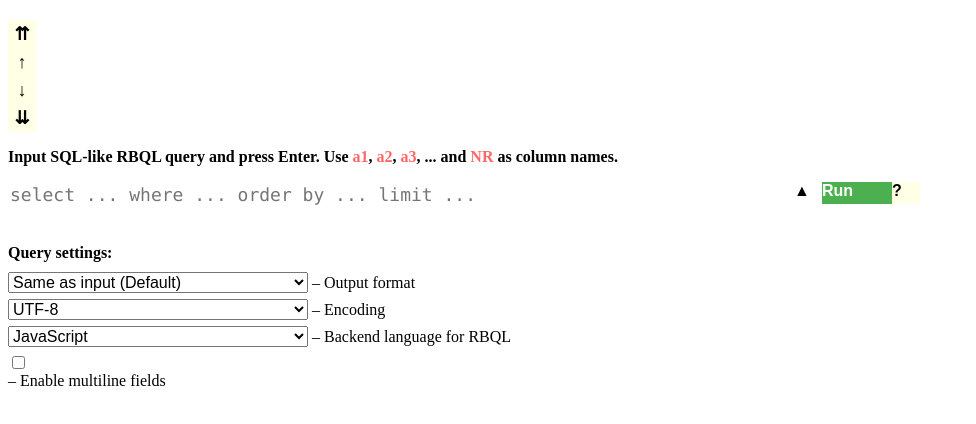
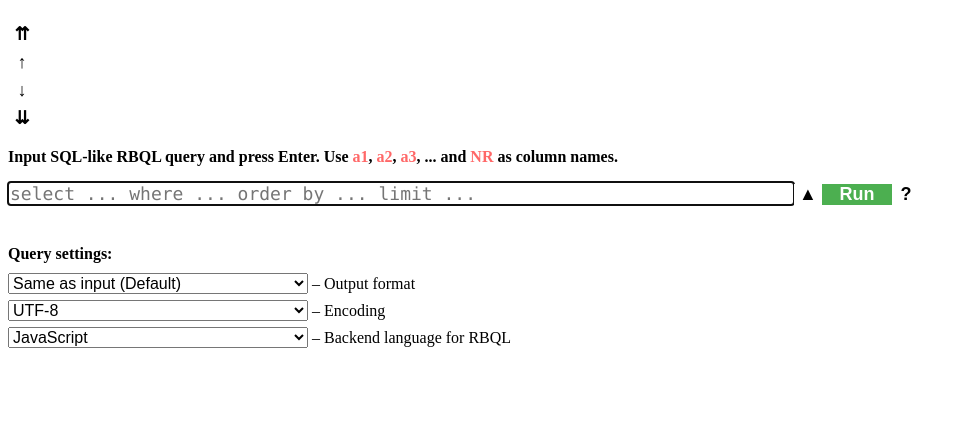
Before and after one commit to mechatroner/vscode_rainbow_csv, a website: page rbql_client.html in a window 1280 px wide. Shown: the whole page, without its empty margins (0-976 px from the left). Drawn offline with Linux system fonts and the light colour scheme.

Commit message:
cosmetic

```diff
--- a/extension.js
+++ b/extension.js
@@ -417,7 +417,7 @@ function show_rainbow_off_status_bar_button() {
 function show_rbql_status_bar_button() {
     if (!rbql_status_bar_button)
         rbql_status_bar_button = vscode.window.createStatusBarItem(vscode.StatusBarAlignment.Left);
-    rbql_status_bar_button.text = 'RBQL';
+    rbql_status_bar_button.text = 'Query';
     rbql_status_bar_button.tooltip = 'Click to run SQL-like RBQL query';
     rbql_status_bar_button.command = 'extension.RBQL';
     rbql_status_bar_button.show();
--- a/rbql_client.html
+++ b/rbql_client.html
@@ -19,26 +19,6 @@ table {
 td {
     padding: 3px 8px;
 }
-
-input {
-    margin-right: 0px;
-    font-size: 18px !important;
-    vertical-align: bottom;
-    font-family: Consolas, Monaco, monospace;
-    height: 100%;
-    border:none;
-    outline:none;
-    display: flex;
-    padding-left: 2px;
-    background-color: #DDDDDD;
-    caret-color: #000000;
-}
-
-input:focus {
-    outline:none;
-    background-color: #FFFFFF;
-}
-
 
 select {
     margin-bottom: 6px;
@@ -62,61 +42,64 @@ select {
     margin-top: 20px;
 }
 
+
+
+#rbql_input {
+    margin: 0px;
+    font-size: 18px !important;
+    font-family: Consolas, Monaco, monospace;
+    padding-left: 2px;
+    background-color: #DDDDDD;
+    caret-color: #000000;
+    display: inline-block;
+    border-width: 0px;
+}
+
 #help_btn {
     margin: 0px;
     width: 28px;
-    background-color: #FFFFE6;
-    display: inline-block;
-    border:none;
-    outline:none;
-    /*font-size: 18px !important;*/
+    background-color: #FFFFFF;
+    font-size: 18px !important;
     color: black;
-    height: 100%;
-    min-height: 100%;
-    cursor:pointer;
     font-weight: bold;
     padding: 0px;
-    display: flex;
-    flex-direction: column;
+    display: inline-block;
+    border-width: 0px;
 }
 
 #rbql_history_btn {
     margin: 0px;
     width: 28px;
     background-color: #FFFFFF;
+    font-size: 18px !important;
+    color: black;
+    font-weight: bold;
+    padding: 0px;
     display: inline-block;
-    border:none;
-    outline:none;
-    /*font-size: 18px !important;*/
-    color: black;
-    height: 100%;
-    min-height: 100%;
-    font-weight: bold;
-    margin-left: 0px;
-    padding: 0px;
-    display: flex;
-    flex-direction: column;
+    border-width: 0px;
 }
 
 #rbql_run_btn {
     margin: 0px;
     width: 70px;
     background-color: #4CAF50;
-    display: inline-block;
-    border:none;
-    outline:none;
-    /*font-size: 18px !important;*/
+    font-size: 18px !important;
     color: white;
-    height: 100%;
-    min-height: 100%;
-    cursor:pointer;
     font-weight: bold;
     padding: 0px;
-    display: flex;
-    flex-direction: column;
+    display: inline-block;
+    border-width: 0px;
+}
+
+#rbql_input:focus {
+    background-color: #FFFFFF;
 }
 
 #rbql_history_btn:hover {
+    background-color: #DDDDDD;
+}
+
+#help_btn:hover {
     background-color: #DDDDDD;
 }
 
@@ -128,13 +111,16 @@ select {
 .navig_button_new {
     font-size: 18px !important;
     width: 28px;
-    background-color: #FFFFE6;
+    background-color: #FFFFFF;
     border:none;
     font-size: 18px !important;
     color: black;
     height: 28px;
-    cursor:pointer;
     font-weight: bold;
+}
+
+.navig_button_new:hover {
+    background-color: #DDDDDD;
 }
 
 #navig_bar {
@@ -157,11 +143,6 @@ select {
     width: 100%;
     display: flex;
     flex-direction: column-reverse;
-}
-
-#query_group {
-    height: 22px;
-    display: flex; /*equal height for children*/
 }
 
 #rbql_help {
@@ -284,9 +265,11 @@ select {
             </select>
             <span class="select_info"> &ndash; Backend language for RBQL</span>
         </div>
+        <!--
         <div>
             <label  style="word-wrap:break-word"><input id="enable_rfc"  type="checkbox"/> &ndash; Enable multiline fields</label>
         </div>
+        -->
     </div>
 </div>
 
```
